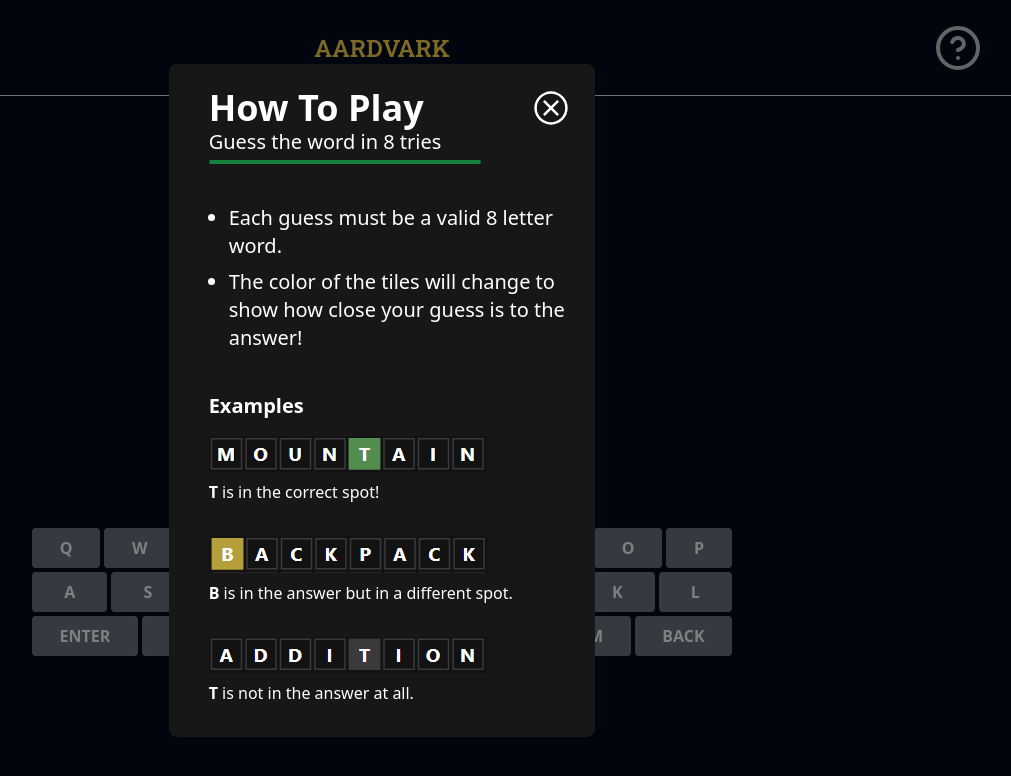
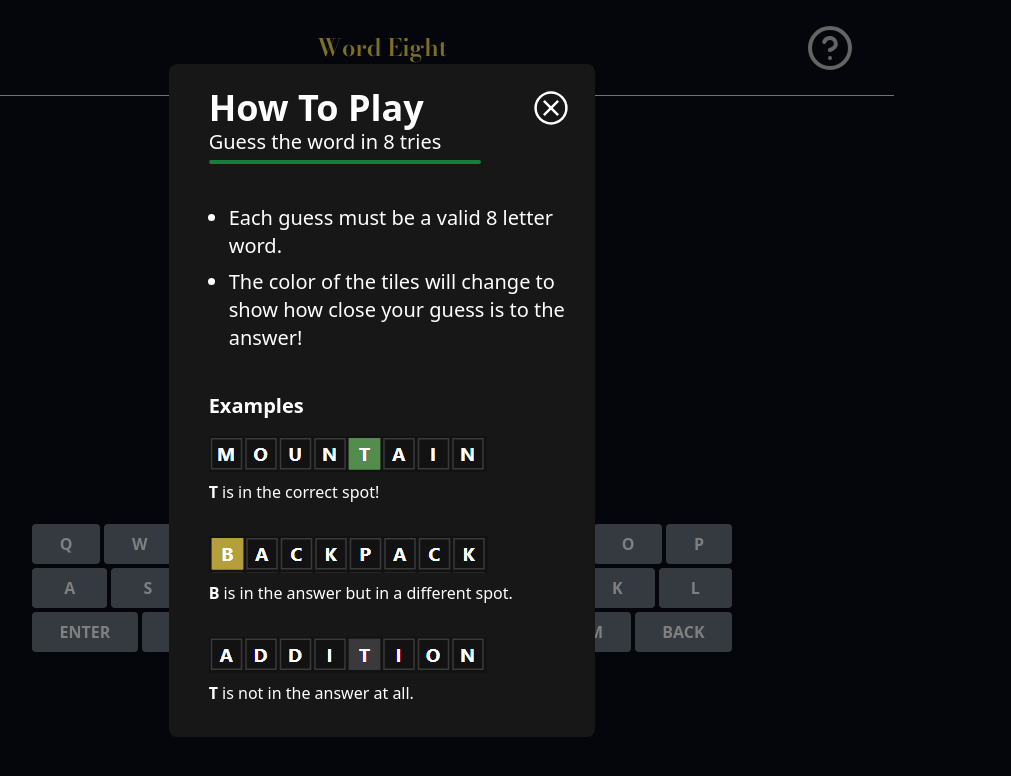
Before and after one commit to MichaelColeman/WordEight, a Next.js app: page / in a window 1280 px wide. Shown: the top 776 px of the page, without its empty margins (258-1269 px from the left). Built offline with nearby package versions, Linux system fonts and the light colour scheme.

Commit message:
style changes

```diff
--- a/src/components/Aardvark.tsx
+++ b/src/components/Aardvark.tsx
@@ -30,7 +30,7 @@ const Aardvark = ({ solution }: Props) => {
   }, [handleKeyboardInput, isCorrect, turn]);
 
   return (
-    <div className="mt-10">
+    <div>
       <GameBoard currentGuess={currentGuess} formattedGuesses={formattedGuesses} turn={turn} />
       <Keyboard usedKeys={usedKeys} />
       {showEndGameModal && <Modal isCorrect={isCorrect} turn={turn} solution={solution} />}
--- a/src/components/GameBoard.tsx
+++ b/src/components/GameBoard.tsx
@@ -9,7 +9,7 @@ type GameBoardProps = {
 const GameBoard = ({ currentGuess, formattedGuesses, turn }: GameBoardProps) => {
   console.table(formattedGuesses);
   return (
-    <div className="flex flex-col gap-1">
+    <div className="flex flex-col gap-1 mb-6">
       {formattedGuesses.map((formattedGuess, i) => {
         if (turn === i) {
           return <BoardRow key={i} formattedGuess={formattedGuess} currentGuess={currentGuess} />;
--- a/src/components/Header.tsx
+++ b/src/components/Header.tsx
@@ -1,10 +1,19 @@
 import { useState } from "react";
 import { Roboto_Slab } from "next/font/google";
+import { Bodoni_Moda } from "next/font/google";
 import Image from "next/image";
 import helpcircle from "@/images/helpcircle.svg";
 import PlayGuideModal from "@/components/PlayGuideModal";
 
-const robotoSlab = Roboto_Slab({ subsets: ["latin"] });
+const robotoSlab = Roboto_Slab({
+  subsets: ["latin"],
+  fallback: ['system-ui', 'arial']
+});
+
+const bodoniModa = Bodoni_Moda({
+  subsets: ["latin"],
+  fallback: ['system-ui', 'arial']
+})
 
 export default function Header() {
   const [showModal, setShowModal] = useState(true);
@@ -15,11 +24,11 @@ export default function Header() {
 
   return (
     <>
-      <header className="flex h-24 w-full justify-center border-b px-10">
+      <header className="flex h-24 w-full md:w-4/5 mx-auto mb-6 justify-center border-b px-10">
         <div className="flex-auto basis-2/6"></div>
         <div className="flex-auto basis-2/6 self-center">
-          <h1 className={robotoSlab.className + ` text-center text-2xl font-semibold text-amber-300 md:text-2xl`}>
-            AARDVARK
+          <h1 className={bodoniModa.className + " " + `text-center text-xl font-semibold text-yellow-300 md:text-2xl`}>
+            Word Eight
           </h1>
         </div>
         <div className="flex flex-auto basis-2/6 justify-end">
--- a/src/components/Keyboard.tsx
+++ b/src/components/Keyboard.tsx
@@ -12,7 +12,7 @@ const keyboardKeys: keyboardKeys = {
 
 const Keyboard = ({ usedKeys }: keyboardProps) => {
   return (
-    <div className="center mx-auto mt-3 max-w-[95vw] flex-col text-blue-300 md:max-w-[700px]">
+    <div className="center mx-auto max-w-[95vw] flex-col text-blue-300 md:max-w-[700px]">
       <KeyboardRow usedKeys={usedKeys} rowLetters={keyboardKeys.row1} />
       <KeyboardRow usedKeys={usedKeys} rowLetters={keyboardKeys.row2} />
       <KeyboardRow usedKeys={usedKeys} rowLetters={keyboardKeys.row3} />
--- a/src/styles/globals.css
+++ b/src/styles/globals.css
@@ -28,7 +28,7 @@
   }
 
   body {
-    background-color: #020a1a;
+    background-color: #0b0d18;
     color: whitesmoke;
     min-height: 100%;
   }
```
Also changed, not shown: src/components/EndGameModal.tsx (+5 -5 lines).
